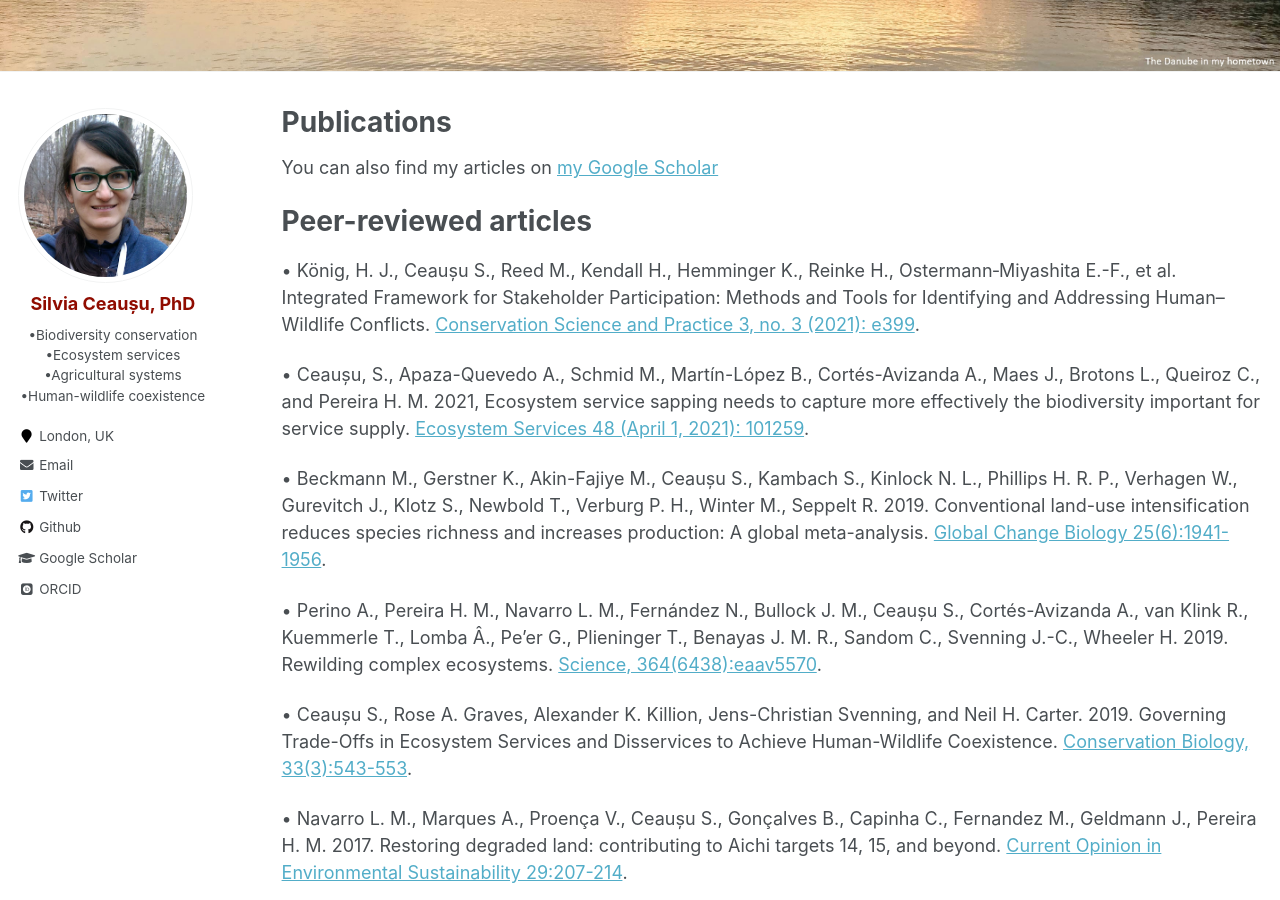
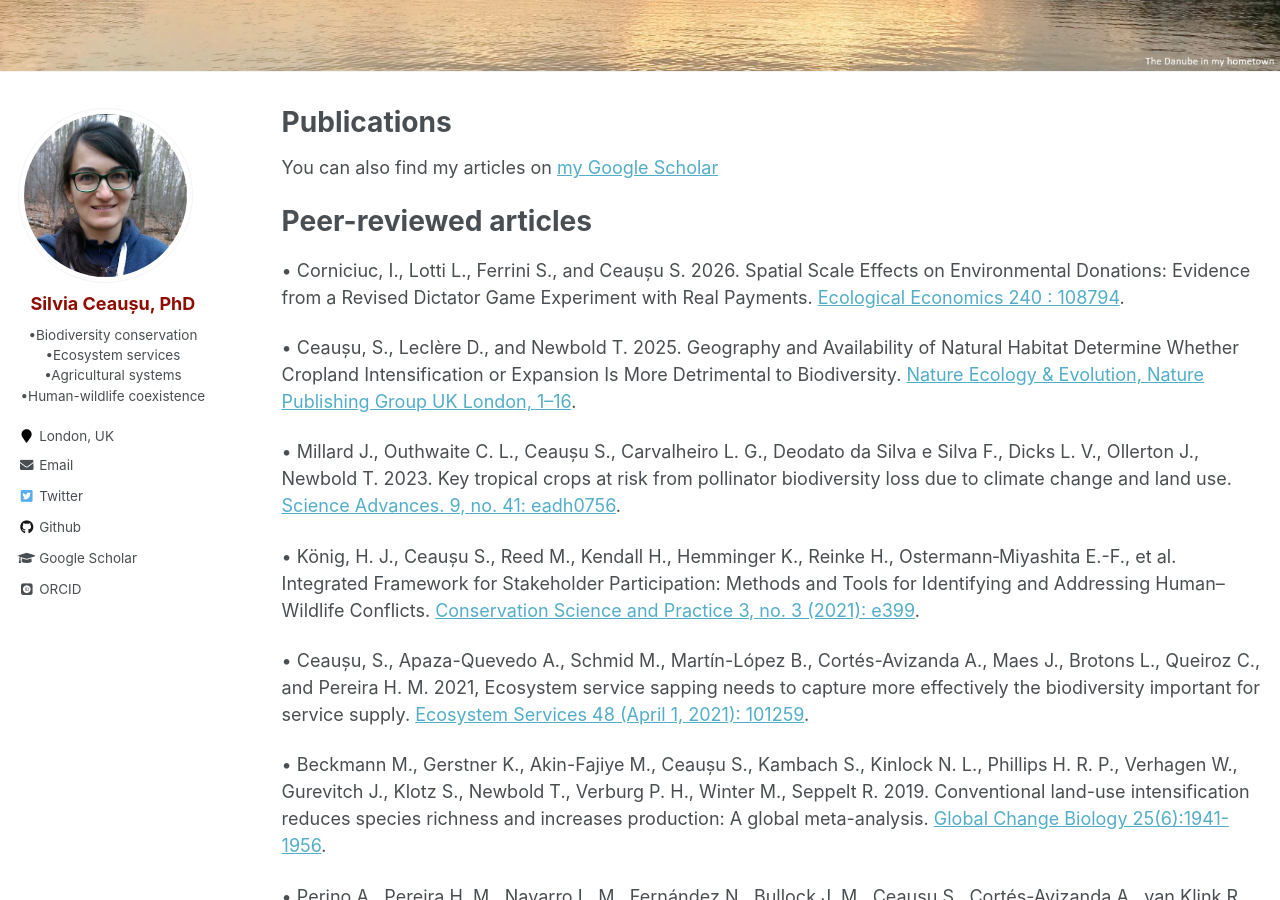
Before and after one commit to SilviaCeausu/SilviaCeausu.github.io, a Jekyll site: the page built from _pages/publications.md, in a window 1280 px wide and 900 px high, scrolled down 387 px. Built offline with Jekyll 4.4.1, drawn with Linux system fonts in a browser that asks for light colours; some web fonts are replaced.

Commit message:
Update publications.md

```diff
--- a/_pages/publications.md
+++ b/_pages/publications.md
@@ -9,6 +9,12 @@ author_profile: true
 You can also find my articles on [my Google Scholar](https://scholar.google.com/citations?user=0_y49TEAAAAJ&hl=en)
 
 # Peer-reviewed articles
+
+• Corniciuc, I., Lotti L., Ferrini S., and Ceaușu S. 2026. Spatial Scale Effects on Environmental Donations: Evidence from a Revised Dictator Game Experiment with Real Payments. [Ecological Economics 240 : 108794](https://doi.org/10.1016/j.ecolecon.2025.108794).
+
+• Ceaușu, S., Leclère D., and Newbold T. 2025. Geography and Availability of Natural Habitat Determine Whether Cropland Intensification or Expansion Is More Detrimental to Biodiversity. [Nature Ecology & Evolution, Nature Publishing Group UK London, 1–16](https://doi.org/10.1038/s41559-025-02691-x).
+
+• Millard J., Outhwaite C. L., Ceaușu S., Carvalheiro L. G., Deodato da Silva e Silva F., Dicks L. V., Ollerton J., Newbold T. 2023. Key tropical crops at risk from pollinator biodiversity loss due to climate change and land use. [Science Advances. 9, no. 41: eadh0756](https://doi.org/10.1126/sciadv.adh0756).
 
 •	König, H. J., Ceaușu S., Reed M., Kendall H., Hemminger K., Reinke H., Ostermann‐Miyashita E.-F., et al. Integrated Framework for Stakeholder Participation: Methods and Tools for Identifying and Addressing Human–Wildlife Conflicts. [Conservation Science and Practice 3, no. 3 (2021): e399](https://doi.org/10.1111/csp2.399).
 
```
